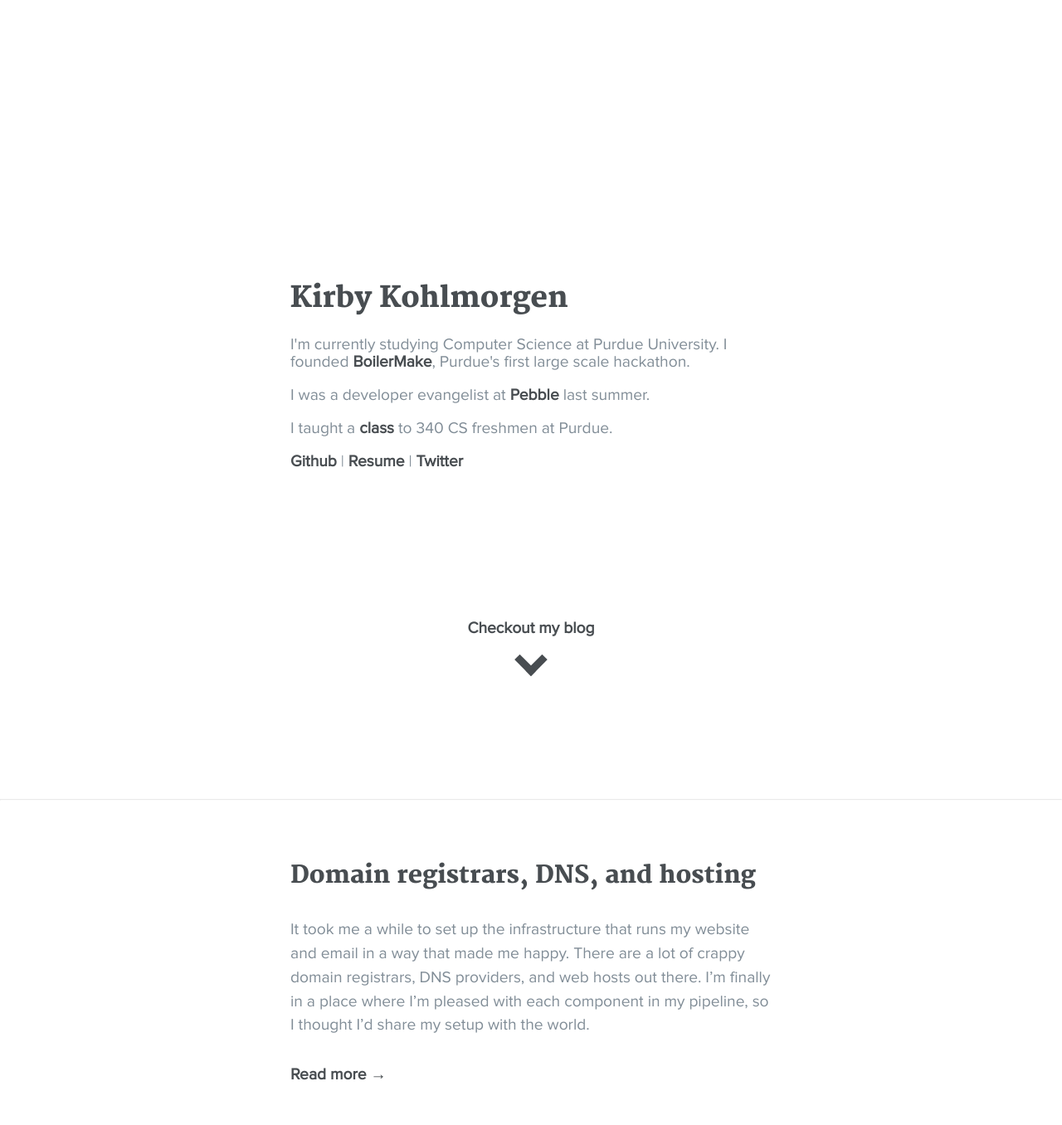
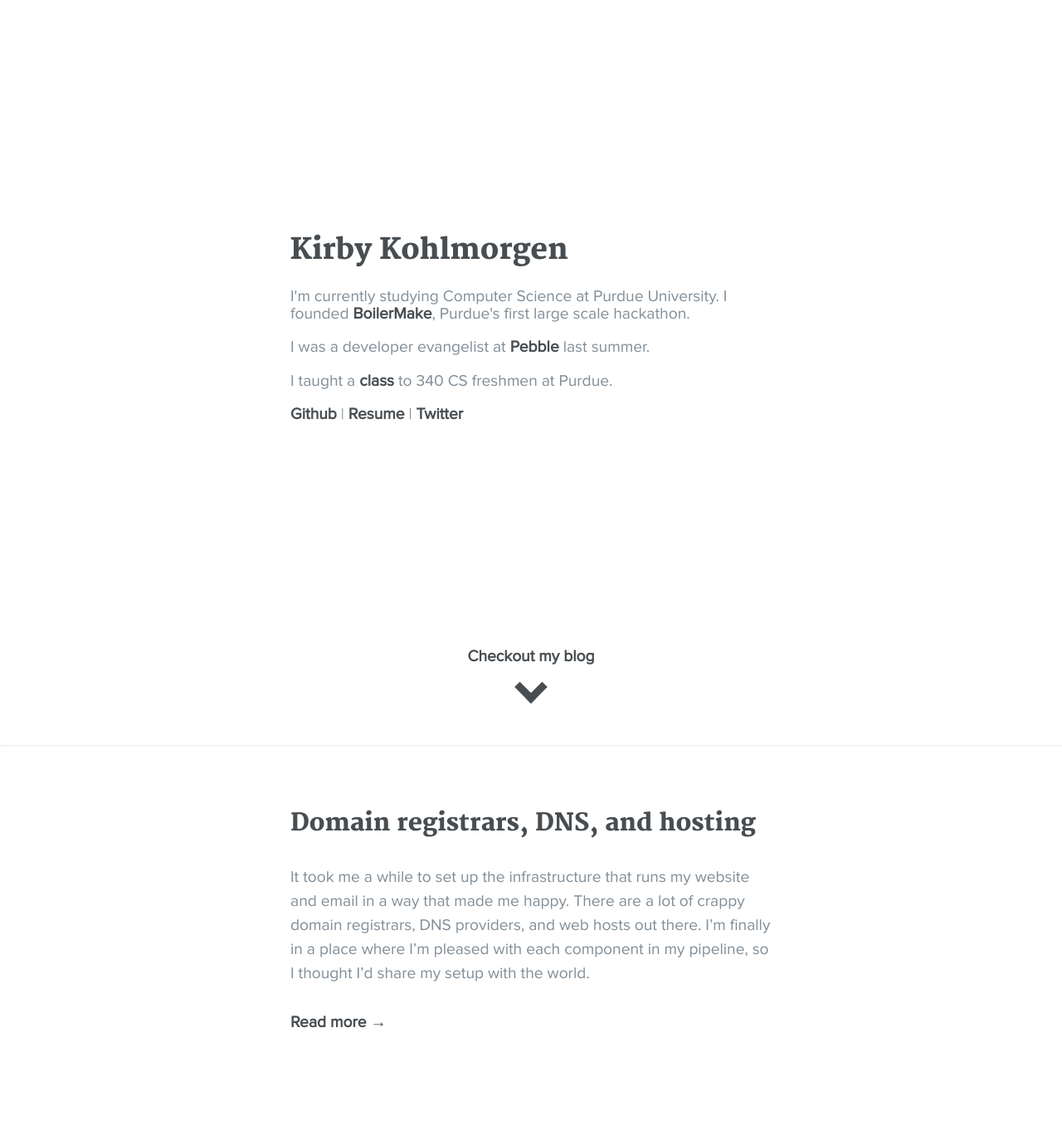
Before and after one commit to kirbyk/kirbyk.github.io, a Jekyll site: the page built from index.html, in a window 1280 px wide. Shown: the whole page at 83% size. Built offline with Jekyll 4.4.1, drawn with Linux system fonts in a browser that asks for light colours; after the commit the page ends 1293 px from its top, so only the background shows below that.

Commit message:
Much better css for positioning the arrow, and better animation killing

```diff
--- a/_sass/_home.scss
+++ b/_sass/_home.scss
@@ -35,13 +35,22 @@
 .home-header-content {
   display: table-cell;
   vertical-align: middle;
+  position: relative;
+  bottom: $arrow-padding;
 }
 
 .arrow {
   display: block;
   text-align: center;
-  position: relative;
   bottom: $arrow-padding;
+  position: absolute;
+  left: 50%;
+  width: $arrow-width;
+  margin-left: $arrow-width / -2;
+
+  @include phone {
+    bottom: $arrow-padding / 2;
+  }
 }
 
 .arrow:after {
@@ -49,8 +58,8 @@
   display: block;
   height: $arrow-size;
   width: $arrow-size;
-  border-left: $arrow-width solid $grey-color-dark;
-  border-bottom: $arrow-width solid $grey-color-dark;
+  border-left: $arrow-thickness solid $grey-color-dark;
+  border-bottom: $arrow-thickness solid $grey-color-dark;
   margin: 0 auto;
   margin-top: $arrow-offset;
   @include browser-prefix(transform, rotate(-45deg));
--- a/_sass/_layout.scss
+++ b/_sass/_layout.scss
@@ -53,6 +53,7 @@
   position: absolute;
   left: 0;
   right: 0;
+  bottom: 0;
   margin: 0;
   opacity: .2;
 }
--- a/css/main.scss
+++ b/css/main.scss
@@ -21,9 +21,10 @@
 $container-width: 580px;
 $container-padding: 0 15px;
 
-$arrow-padding: 8em;
+$arrow-padding: 3em;
 $arrow-size: 1em;
-$arrow-width: .5em;
+$arrow-width: 200px;
+$arrow-thickness: .5em;
 $arrow-offset: .7em;
 
 $post-line-height: 1.5em;
@@ -36,6 +37,14 @@
           #{$property}: #{$value};
 }
 
+$phone-width: 480px;
+
+@mixin phone {
+  @media (max-width: #{$phone-width}) {
+    @content;
+  }
+}
+
 @import
   "../bower_components/normalize-css/normalize.css",
   "fonts",
--- a/index.html
+++ b/index.html
@@ -11,6 +11,7 @@
         <p>I taught a <a href='https://github.com/PurdueCS190/syllabus' target='_blank'>class</a> to 340 CS freshmen at Purdue.</p>
         <p><a href='https://github.com/kirbyk' target='_blank'>Github</a> | <a href='/resume' target='_blank'>Resume</a> | <a href='https://twitter.com/kkohlmorgen' target='_blank'>Twitter</a></p>
       </div>
+
     </header>
 
     <a class='arrow' href='#'>
--- a/js/main.js
+++ b/js/main.js
@@ -11,10 +11,14 @@
   $('html, body').animate({
       scrollTop: $(".home-main").offset().top
     }, 700);
+  clearInterval(bouncyArrow);
   return false;
+});
+
+$(window).scroll(function() {
   clearInterval(bouncyArrow);
 });
 
 var bouncyArrow = setInterval(function() {
   $('.arrow').toggleClass('animated bounce');
-}, 5000);
+}, 1000);
```
Also changed, not shown: 3 other files.
